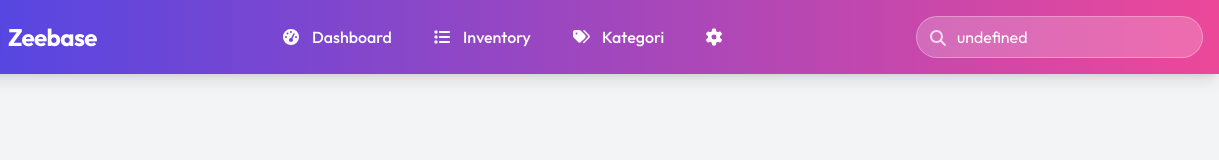
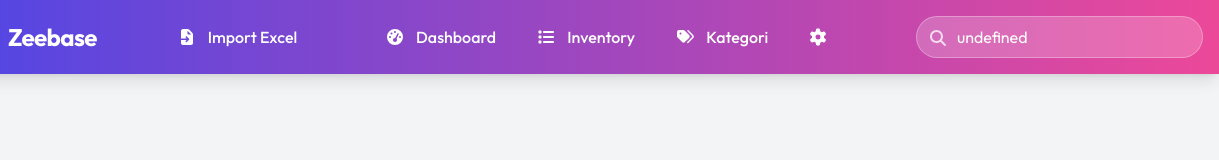
Before and after one commit to zeen112/Test, a plain HTML site: page index.html in a window 1280 px wide. Shown: the full height of the page, 61-1280 px from the left. Drawn offline with nearby package versions, Linux system fonts and the light colour scheme.

Commit message:
Update index.html

```diff
--- a/index.html
+++ b/index.html
@@ -19,6 +19,9 @@
             </div>
             <h1 class="text-2xl font-bold tracking-tight">Zeebase</h1>
           </div>
+            <button @click="importExcel()" class="nav-link p-2 font-medium transition">
+  <i class="fas fa-file-import mr-2"></i> Import Excel
+            </button>
           <div class="hidden md:flex items-center space-x-6">
             <button @click="activeTab = 'dashboard'" :class="{'nav-link active font-semibold': activeTab === 'dashboard'}" class="nav-link p-2 font-medium transition">
               <i class="fas fa-tachometer-alt mr-2"></i> Dashboard
@@ -507,9 +510,9 @@
                   <p class="text-sm text-gray-600 mb-4 line-clamp-2" x-text="category.description"></p>
                   <div class="flex justify-between items-center pt-4 border-t">
                     <button @click="viewCategoryItems(category.id)" class="text-indigo-600 hover:text-indigo-800 text-sm font-medium flex items-center">
-                      <i class="fas fa-list mr-1"></i> Lihat Barang
-                    </button>
-                    <div class="flex items-center space-x-3">
+  <i class="fas fa-list mr-1"></i> Lihat Barang
+</button>
+                      <div class="flex items-center space-x-3">
                       <button @click="editCategory(index)" class="text-indigo-600 hover:text-indigo-800 text-sm font-medium flex items-center">
                         <i class="fas fa-edit mr-1"></i> Edit
                       </button>
```
